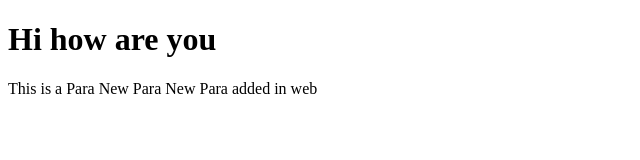
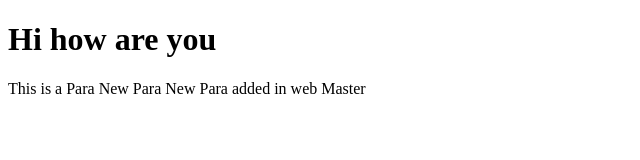
Before and after one commit to nikhil95malempati/myproject, a plain HTML site: page index.html in a window 1280 px wide. Shown: the full height of the page, 0-640 px from the left. Drawn offline with Linux system fonts and the light colour scheme.

Commit message:
Master Pata Added

```diff
--- a/index.html
+++ b/index.html
@@ -11,6 +11,7 @@
     <p1>This is a Para</p1>
     <p1>New Para</p1>
     <p1>New Para added in web</p1>
+    <p1>Master</p1>
 
 </body>
 </html>
```
